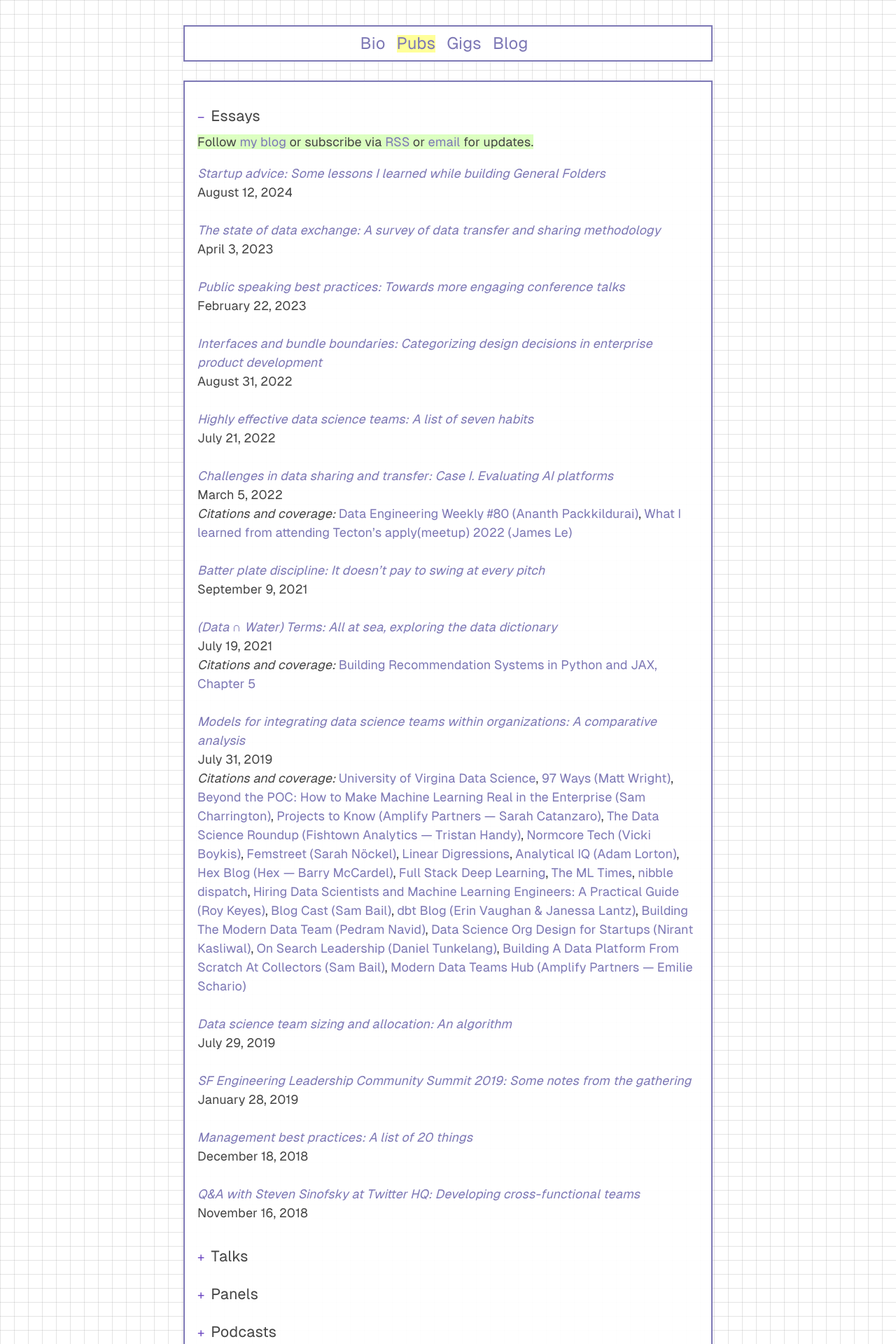
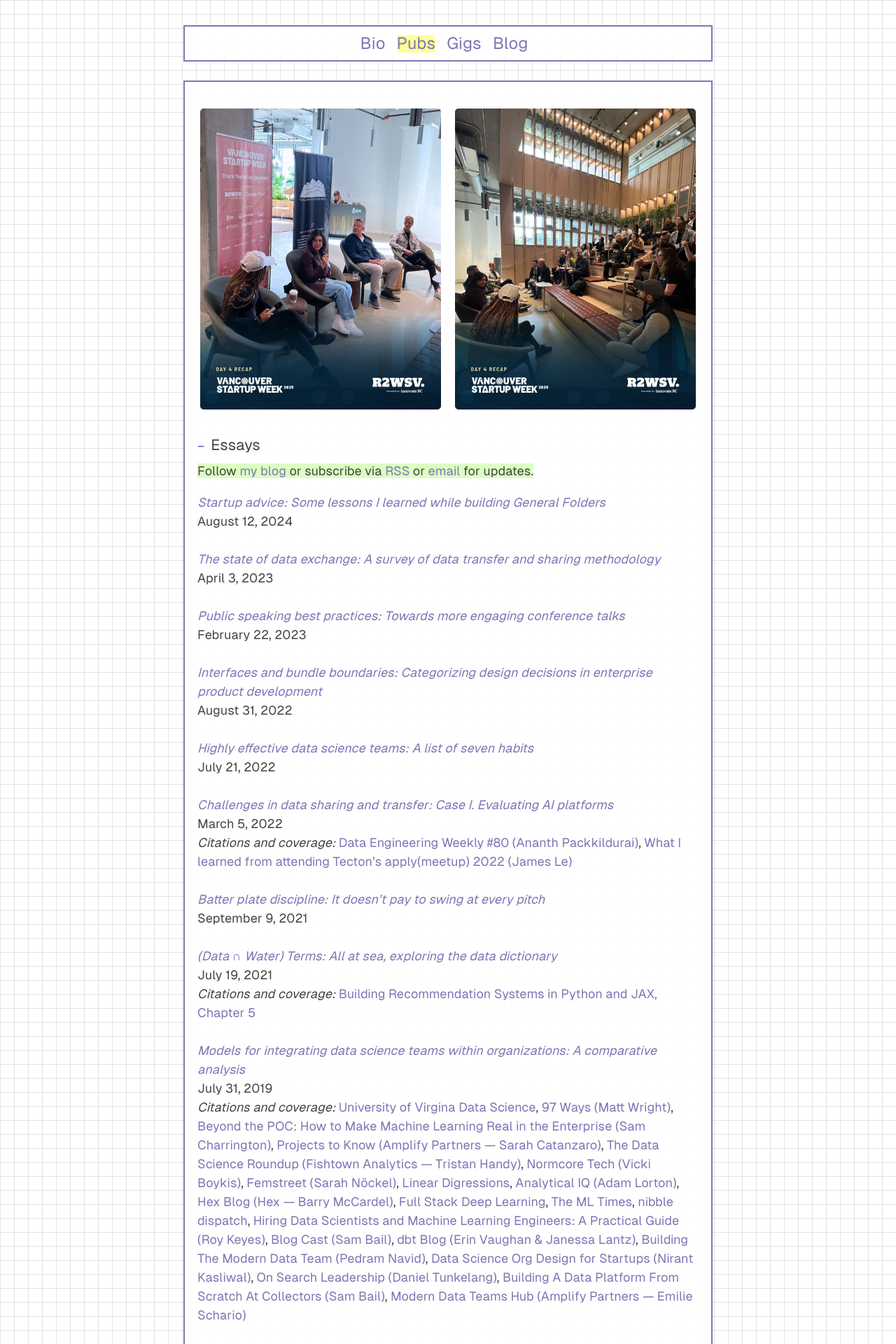
Before and after one commit to djpardis/djpardis.github.io, a Jekyll site: the page built from pubs.md, in a window 1280 px wide. Shown: the top 1920 px of the page at 70% size. Built offline with Jekyll 4.4.1, drawn with Linux system fonts in a browser that asks for light colours.

Commit message:
feat: add Vancouver Startup Week 2025 panel photos with side-by-side layout

```diff
--- a/public/css/custom-styles.css
+++ b/public/css/custom-styles.css
@@ -60,6 +60,20 @@ body {
   max-width: 400px;
   height: auto;
   display: block;
+}
+
+/* Side-by-side images */
+.image-row {
+  display: flex;
+  justify-content: center;
+  gap: 20px;
+  margin: 20px 0;
+}
+
+.image-row img {
+  max-width: 48%;
+  height: auto;
+  margin: 0;
 }
 
 /* Blockquote styling */
--- a/pubs.md
+++ b/pubs.md
@@ -4,6 +4,11 @@ title: Pubs
 description: Publications, talks, panels, podcasts, and academic work by Pardis Noorzad on data science, team management, and B2B data collaboration.
 keywords: data science, team management, B2B data collaboration, publications, talks, academic papers
 ---
+
+<div class="image-row">
+    <img src="/files/pics/vsw2025_panel.jpg" alt="Panel discussion at Vancouver Startup Week 2025" title="Panel discussion at Vancouver Startup Week 2025">
+    <img src="/files/pics/vsw2025_audience.jpg" alt="Audience at Vancouver Startup Week 2025" title="Audience at Vancouver Startup Week 2025">
+</div>
 
 <details class="collapsible-section" markdown="1" open>
 <summary><h3>Essays</h3></summary>
```
Also changed, not shown: other parts of pubs.md (+5 -2 lines), files/pics/vsw2025_audience.jpg (added), files/pics/vsw2025_panel.jpg (added).
